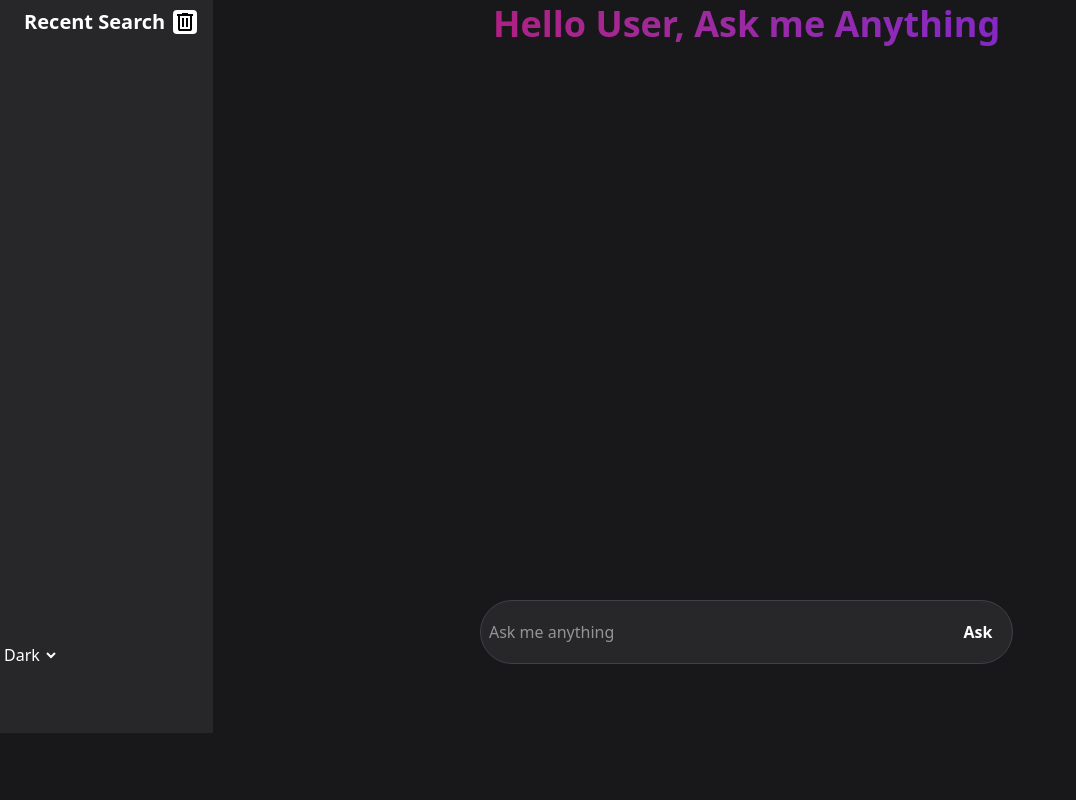
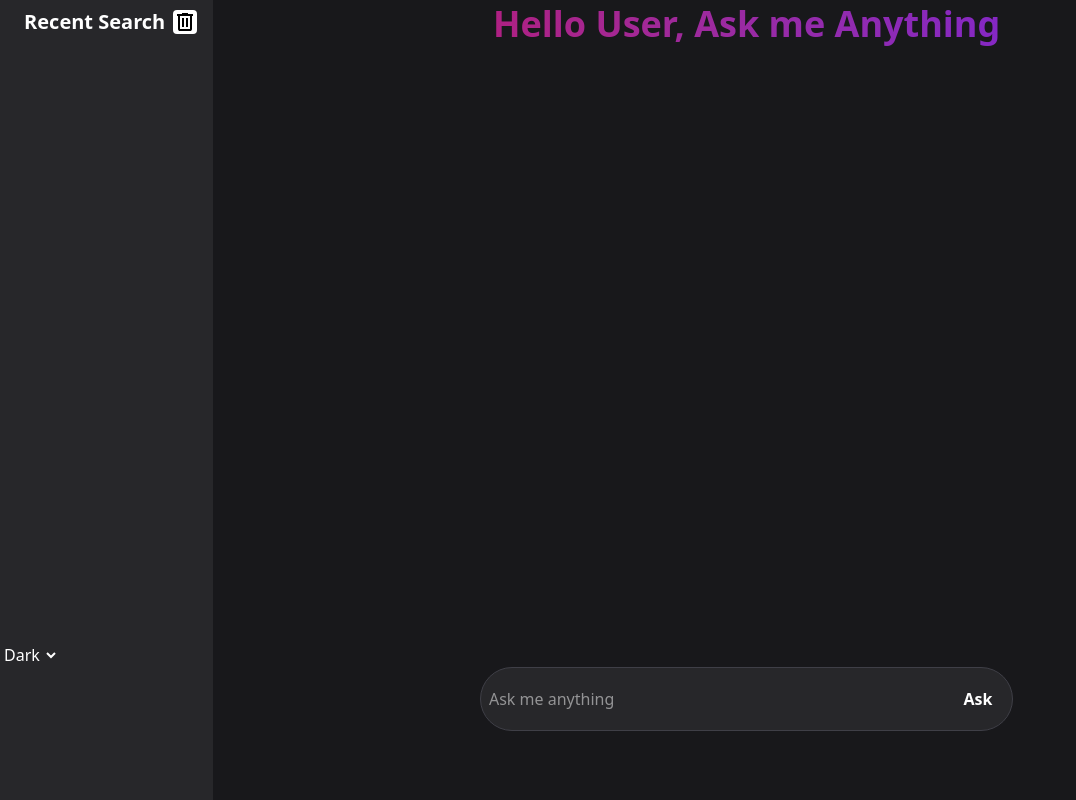
Before and after one commit to KanhaiyaLalTeli/AI_Assistant, a React (Vite) app: page / in a window 1280 px wide. Shown: the whole page, without its empty margins (0-1076 px from the left). Built offline with nearby package versions, Linux system fonts and the light colour scheme.

Commit message:
first commit

```diff
--- a/src/App.jsx
+++ b/src/App.jsx
@@ -87,8 +87,8 @@ function App() {
 
   return (
     <div className={`${darkMode === 'dark' ? 'dark' : 'light'}`}>
-    <div className="w-screen text-center flex h-screen">
-      <div className="w-2/12 dark:bg-zinc-800 bg-red-100 h-11/12">
+    <div className="w-screen text-center flex h-screen overflow-hidden">
+      <div className="w-2/12 dark:bg-zinc-800 bg-red-100 h-screen">
         <RecentHistory
           handleDeleteHistory={handleDeleteHistory}
           recentHistory={recentHistory}
--- a/src/components/QuestionAnswerDisplay.jsx
+++ b/src/components/QuestionAnswerDisplay.jsx
@@ -6,7 +6,7 @@ const QuestionAnswerDisplay = ({scrollToAns,result}) => {
   return (
        <div
           ref={scrollToAns}
-          className="h-8/12 overflow-scroll hide-scrollbar"
+          className="h-8/12 sm:h-9/12 overflow-scroll hide-scrollbar"
         >
           <div className="text-white p-2">
             <ul>
```
